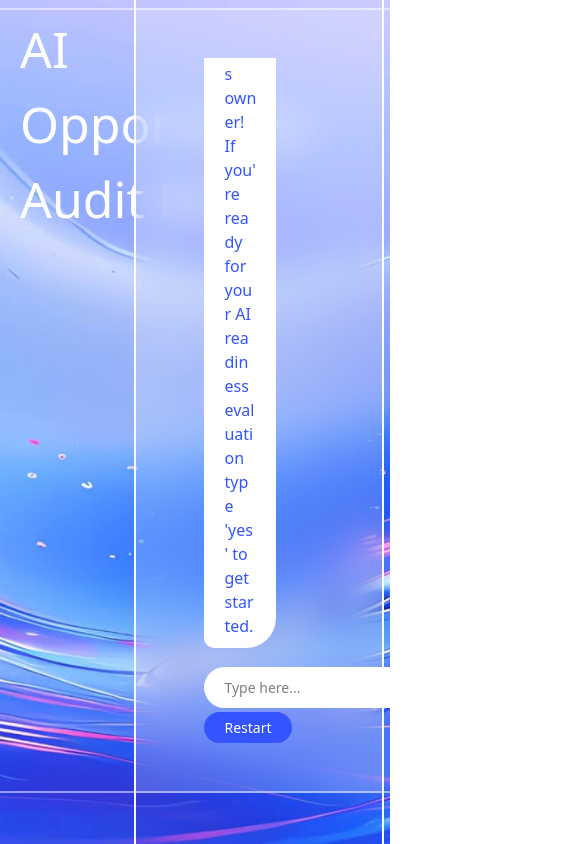
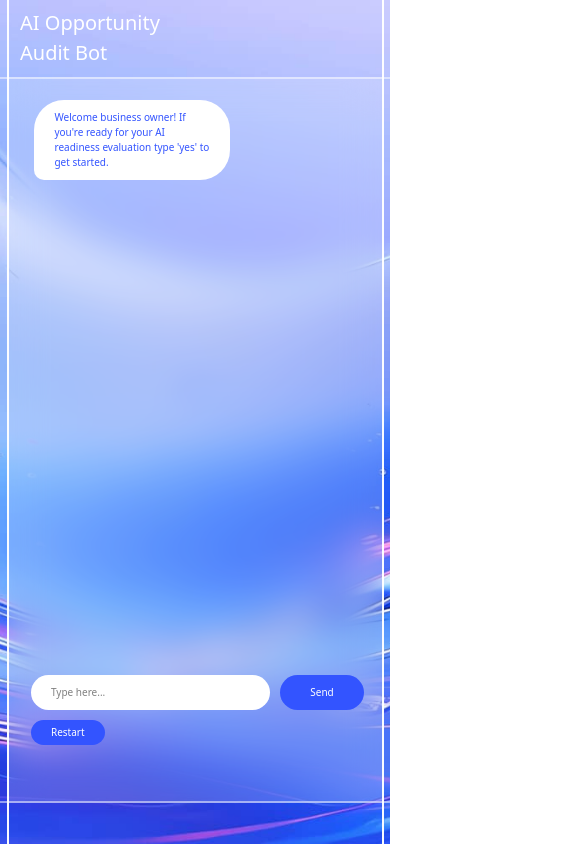
Before and after one commit to llfrigoll/chatbot, a React (Vite) app: page / in a window 390 px wide. Shown: the whole page, 585 px wide, since content can reach past the window. Built offline with nearby package versions, Linux system fonts and the light colour scheme.

Commit message:
Added responsive design for different screen sizes

```diff
--- a/src/App.css
+++ b/src/App.css
@@ -55,8 +55,8 @@
 /* Left & Right dashed lines */
 .chat-box div::before,
 .chat-box div::after {
-    top: -10%;
-    height: 200%; /* Extends the full viewport height */
+    top: -20%;
+    height: 500%; /* Extends the full viewport height */
     width: 2px;
     border-left: 2px dashed rgba(255, 255, 255, 0);
 }
@@ -174,3 +174,242 @@
     font-size: 14px;
     margin-left: 10px;
   }
+
+  .popup_container {
+    position: fixed;
+    top: 0;
+    right: 0;
+    bottom: 0;
+    left: 0;
+    display: flex;
+    align-items: center;
+    justify-content: center;
+    background-color: rgba(255, 255, 255, 0.5);
+  }
+
+  .popup_box {
+    background-color: white;
+    padding: 1.5rem;
+    border-radius: 0.5rem;
+    box-shadow: 0 10px 15px -3px rgba(0, 0, 0, 0.1), 0 4px 6px -2px rgba(0, 0, 0, 0.05);
+    width: 24rem;
+  }
+
+  .review_answers_dropdown {
+    width: 100%;
+    padding: 0.5rem;
+    border: 1px solid #e5e7eb;
+    border-radius: 0.5rem;
+    margin-bottom: 1rem;
+  }
+
+/* Media Query: Adjustments for Laptop Screens */
+@media screen and (max-width: 1440px) {
+/* Main container */
+.chat-container {
+  height: 100vh;
+  width: 100vw;
+  padding-right: 1.5%;
+}
+
+/* Chat box container */
+.chat-box {
+  height: 100vh;
+  max-height: 95%;
+  max-width: 70%;
+  margin-top: 2%;
+  margin-right: 0.1%;
+  padding: 20px 0px 5% 0px;
+}
+
+/* Messages container */
+.messages {
+  display: flex;
+  flex-direction: column;
+  margin-bottom: -50%;
+  min-height: 80%;
+  gap: 8px;
+}
+
+/* Chat message bubbles */
+.message {
+  padding: 10px;
+  border-radius: 8px;
+  max-width: 45%;
+  margin-top: 1%;
+  margin-left: -1%;
+}
+
+/* Bot messages */
+.bot-message {
+  border-radius: 30px 30px 30px 10px;
+  padding: 10px 20px 10px 20px;
+  font-size: 12px;
+}
+
+/* User messages */
+.user-message {
+  margin-right: 5%;
+  border-radius: 30px 30px 10px 30px;
+  padding: 10px 20px 10px 20px;
+  font-size: 12px;
+}
+
+/* Input area */
+.input-container {
+  margin-top: 60%;
+  margin-bottom: 3%;
+  margin-left: -1%;
+  display: flex;
+}
+
+/* Input field */
+.input-box {
+  padding: 10px 5px 10px 20px;
+  margin-right: 10px;
+  border-radius: 50px;
+  font-size: 12px;
+}
+
+/* Send button */
+.send-button {
+  padding: 10px 30px;
+  margin-right: 5%;
+  border-radius: 50px;
+  font-size: 12px;
+}
+
+.send-button:hover {
+  background-color: #2563eb;
+}
+
+.chat-container h1 {
+  font-size: 38px;
+  left: 20px;
+  margin-top: 5%;
+  padding-right: 70%;
+}
+
+.restart_button_container {
+  margin-top: -1%;
+  margin-left: -1%;
+}
+
+.restart_button {
+  padding: 5px 20px 5px 20px;
+  border-radius: 50px;
+  font-size: 12px;
+}
+
+.review_answers_button {
+  padding: 5px 20px 5px 20px;
+  border-radius: 50px;
+  font-size: 12px;
+  margin-left: 10px;
+}
+}
+
+/* Media Query: Adjustments for Mobile (max-width: 480px) */
+@media screen and (max-width: 480px) {
+/* Main container */
+.chat-container {
+  height: 100vh;
+  width: 100vw;
+  padding-right: 1.5%;
+}
+
+/* Chat box container */
+.chat-box {
+  height: 100vh;
+  max-height: 86%;
+  max-width: 98%;
+  margin-top: 20%;
+  margin-right: 0.1%;
+  padding: 20px 0px 30px 0px;
+}
+
+/* Messages container */
+.messages {
+  display: flex;
+  flex-direction: column;
+  margin-bottom: -50%;
+  min-height: 80%;
+  gap: 8px;
+}
+
+/* Chat message bubbles */
+.message {
+  padding: 10px;
+  border-radius: 8px;
+  max-width: 60%;
+  margin-top: 1%;
+  margin-left: -7%;
+}
+
+/* Bot messages */
+.bot-message {
+  border-radius: 30px 30px 30px 10px;
+  padding: 10px 20px 10px 20px;
+  font-size: 10px;
+}
+
+/* User messages */
+.user-message {
+  margin-right: 5%;
+  border-radius: 30px 30px 10px 30px;
+  padding: 10px 20px 10px 20px;
+  font-size: 10px;
+}
+
+/* Input area */
+.input-container {
+  margin-top: 60%;
+  margin-bottom: 3%;
+  margin-left: -7%;
+  display: flex;
+}
+
+/* Input field */
+.input-box {
+  padding: 10px 5px 10px 20px;
+  margin-right: 10px;
+  border-radius: 50px;
+  font-size: 10px;
+}
+
+/* Send button */
+.send-button {
+  padding: 10px 30px;
+  margin-right: 20px;
+  border-radius: 50px;
+  font-size: 10px;
+}
+
+.send-button:hover {
+  background-color: #2563eb;
+}
+
+.chat-container h1 {
+  font-size: 20px;
+  margin-top: 2%;
+  padding-right: 50%;
+}
+
+.restart_button_container {
+  margin-top: -1%;
+  margin-left: -7%;
+}
+
+.restart_button {
+  padding: 5px 20px 5px 20px;
+  border-radius: 50px;
+  font-size: 10px;
+}
+
+.review_answers_button {
+  padding: 5px 20px 5px 20px;
+  border-radius: 50px;
+  font-size: 10px;
+  margin-left: 10px;
+}
+}
--- a/src/ReviewAnswersPopup.jsx
+++ b/src/ReviewAnswersPopup.jsx
@@ -89,13 +89,13 @@ const ReviewAnswersPopup = ({ answers, email, updateAnswers, fixedMessages }) =>
       </button>
 
       {showPopup && (
-        <div className="fixed inset-0 flex items-center justify-center bg-black bg-opacity-50">
-          <div className="bg-white p-6 rounded-lg shadow-lg w-96">
+        <div className="popup_container">
+          <div className="popup_box">
             <h2 className="text-lg font-semibold mb-4">Review Your Answers</h2>
 
             <label className="block mb-2">Select a Question:</label>
             <select
-              className="w-full p-2 border rounded-lg mb-4"
+              className="review_answers_dropdown"
               onChange={handleSelectChange}
             >
               <option value="">-- Choose a Question --</option>
```
